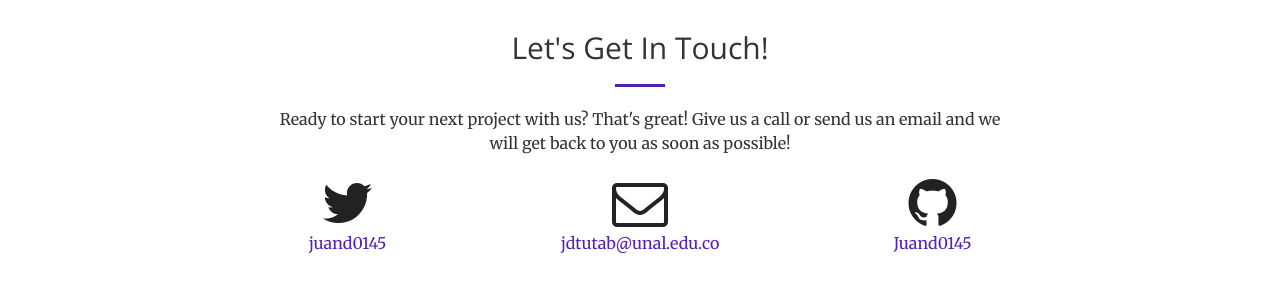
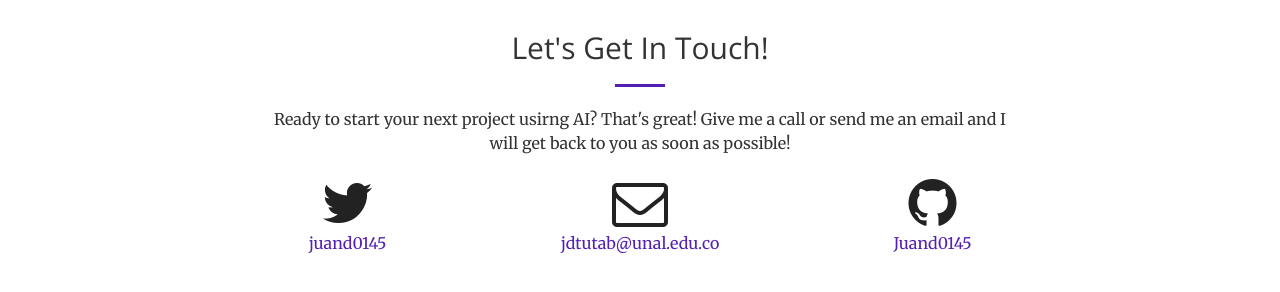
Before and after one commit to Juand0145/Juand0145.github.io, a Jekyll site: the page built from index.html, in a window 1280 px wide and 900 px high, scrolled down 1533 px. Shown: the part 525-817 px from the top of the window. Built offline with Jekyll 4.4.1, drawn with Linux system fonts in a browser that asks for light colours.

Commit message:
[eding contact]

```diff
--- a/_includes/contact.html
+++ b/_includes/contact.html
@@ -4,7 +4,7 @@
             <div class="col-lg-8 col-lg-offset-2 text-center">
                 <h2 class="section-heading">Let's Get In Touch!</h2>
                 <hr class="primary">
-                <p>Ready to start your next project with us? That's great! Give us a call or send us an email and we will get back to you as soon as possible!</p>
+                <p>Ready to start your next project usirng AI? That's great! Give me a call or send me an email and I will get back to you as soon as possible!</p>
             </div>
         <div class="col-lg-2 col-lg-offset-2 text-center">
             <a href="https://twitter.com/{{ site.twitter_username }}">
```
